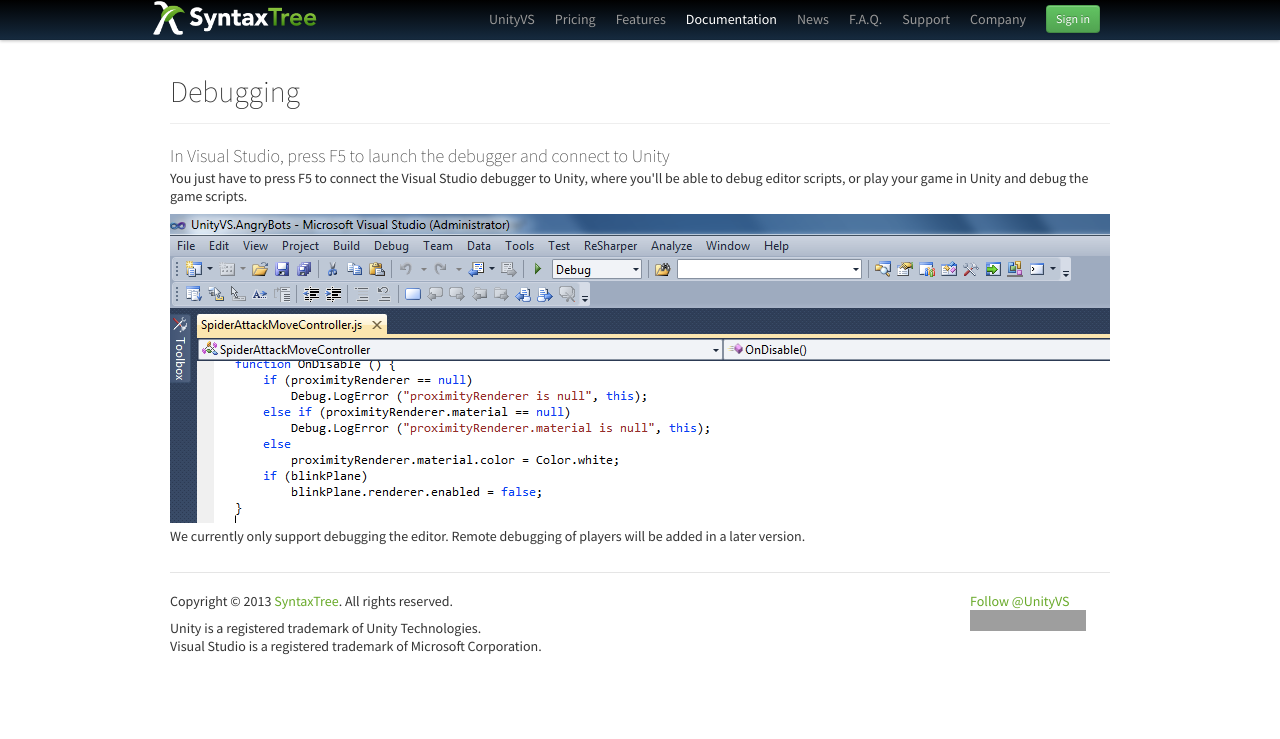
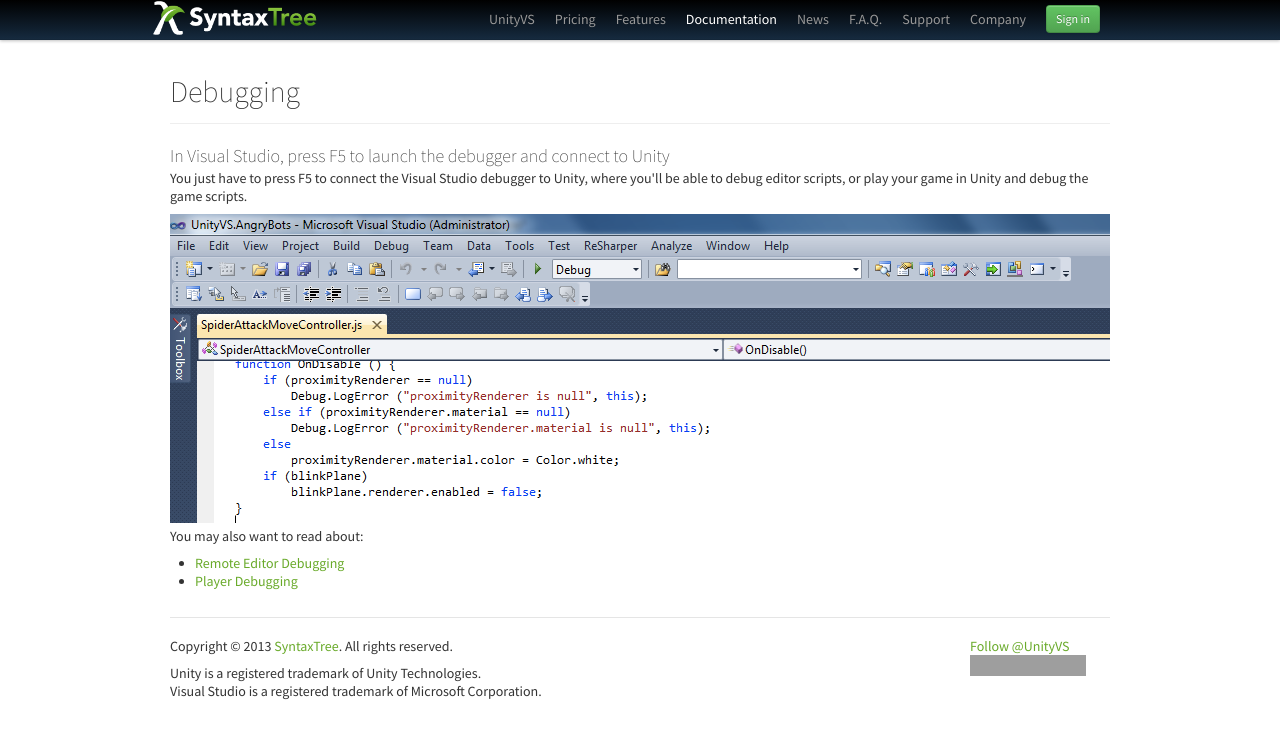
Before and after one commit to syntaxtree/unityvs.com, a Jekyll site: the page built from documentation/debugging/index.html, in a window 1280 px wide. Shown: the top 739 px of the page. Built offline with Jekyll 4.4.1, drawn with Linux system fonts in a browser that asks for light colours; comment, search, counter and statistics services are not loaded; grey boxes are pictures that could not be loaded.

Commit message:
Fix note

```diff
--- a/documentation/debugging/index.html
+++ b/documentation/debugging/index.html
@@ -13,7 +13,11 @@
       <h3>In Visual Studio, press F5 to launch the debugger and connect to Unity</h3>
       <p>You just have to press F5 to connect the Visual Studio debugger to Unity, where you'll be able to debug editor scripts, or play your game in Unity and debug the game scripts.</p>
       <img src="/screen/vs.png" />
-      <p>We currently only support debugging the editor. Remote debugging of players will be added in a later version.</p>
+      <p>You may also want to read about:</p>
+      <ul>
+        <li><a href="/documentation/remote-debugging/">Remote Editor Debugging</a></i>
+        <li><a href="/documentation/player-debugging/">Player Debugging</a></i>
+      </ul>
     </div>
   </div>
 
```
